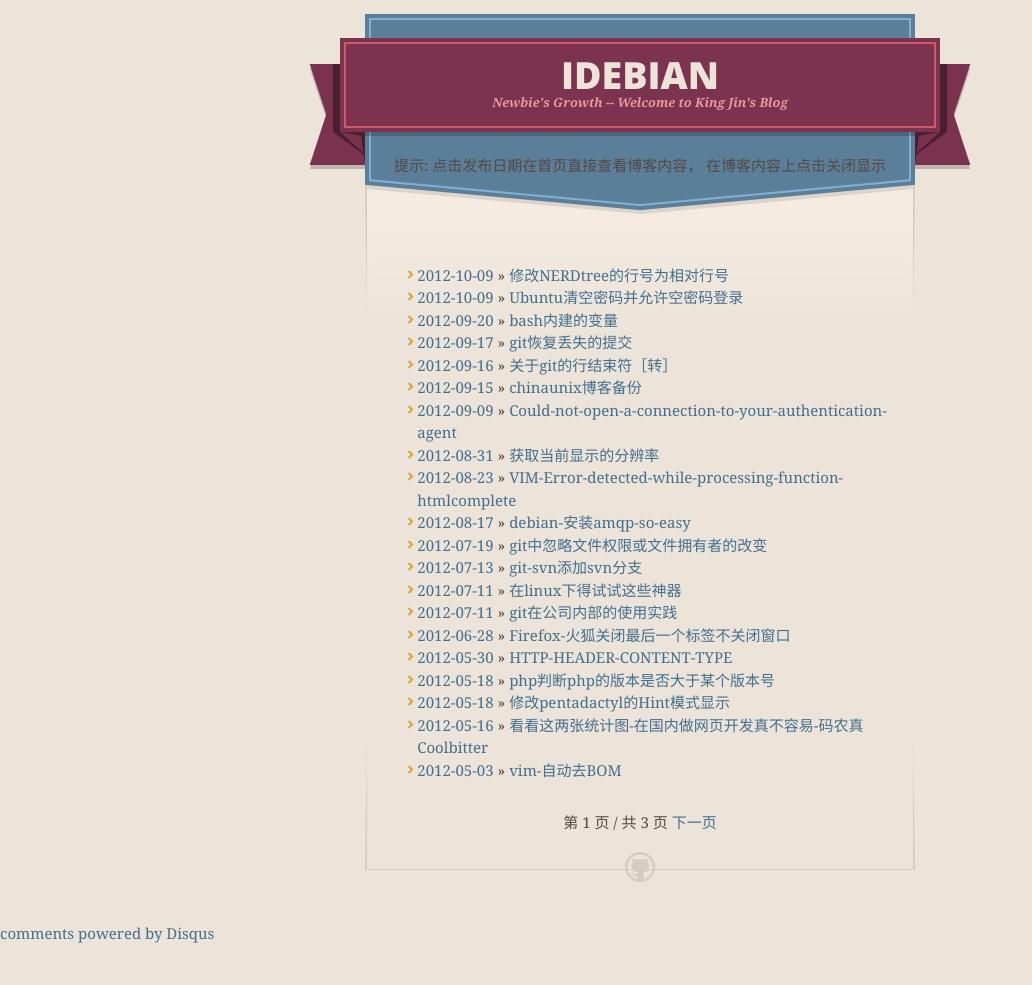
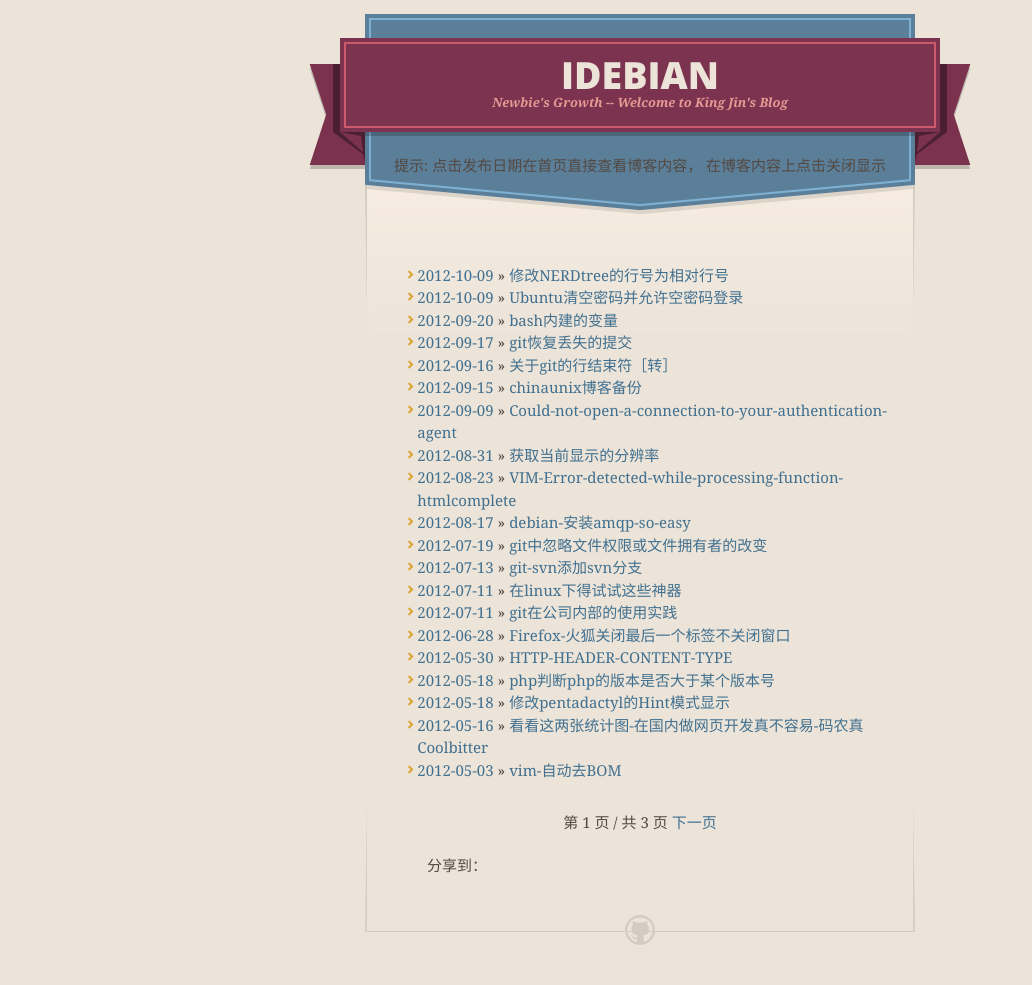
Before and after one commit to yjqg6666/yjqg6666.github.com, a Jekyll site: the page built from index.html, in a window 1280 px wide. Shown: the whole page, without its empty margins (0-1032 px from the left). Built offline with Jekyll 4.4.1, drawn with Linux system fonts in a browser that asks for light colours; nearby versions of some CDN libraries; Markdown is read by kramdown in place of the engine named in the settings; the list of posts is cut into pages by our own code; comment, search, counter and statistics services are not loaded; before the commit the page ends 945 px from its top, so only the background shows below that.

Commit message:
disable disqus and use jiathis&uyan for discussion and sharing

```diff
--- a/_layouts/default.html
+++ b/_layouts/default.html
@@ -65,15 +65,43 @@
       {% else %}
           {{ content | newline_to_br }}
       {% endif %}
+        <!-- JiaThis Button BEGIN -->
+            <div class="jiathis_style" style="margin:20px auto 20px 40px;">
+                <span class="jiathis_txt">分享到：</span>
+                <a class="jiathis_button_qzone"></a>
+                <a class="jiathis_button_tsina"></a>
+                <a class="jiathis_button_tqq"></a>
+                <a class="jiathis_button_renren"></a>
+                <a class="jiathis_button_kaixin001"></a>
+                <a href="http://www.jiathis.com/share?uid=1694121" class="jiathis jiathis_txt jtico jtico_jiathis" target="_blank"></a>
+                <a class="jiathis_counter_style"></a>
+            </div>
+            <script type="text/javascript">
+                var post_identifier ='{{ page.id }}';
+                var post_title = '{{ page.title }}';
+                var port_str = location.port.length == 0 ? '' : ':'+location.port;
+                var post_url = location.protocol + '//' + location.host + port_str + '{{ page.url }}';
+                var jiathis_config = {
+                    data_track_clickback:true,
+                    url:post_url,
+                    title:post_title + '##',
+                    hideMore:true
+                };
+            </script>
+            <script type="text/javascript" src="http://v3.jiathis.com/code/jia.js?uid=1347505285221609" charset="utf-8" async="true"></script>
+        <!-- JiaThis Button END -->
+
       </section>
 
       <footer>
         <p></p>
         <span class="octocat"></span>
       </footer>
+    </div>
 
-    </div>
-    <div id="disqus_thread" style="margin:0 auto;width:670px;display:block;"></div>
+    {% comment %}
+    <!-- disqus begin disabled -->
+    <div id="disqus_thread" style="margin:0 auto;width:670px;display:none;"></div>
     <script type="text/javascript">
         var disqus_shortname = 'idebian';
         var disqus_identifier='{{ page.id }}';
@@ -94,5 +122,13 @@
     </script>
     <noscript>Please enable JavaScript to view the <a href="http://disqus.com/?ref_noscript">comments powered by Disqus.</a></noscript>
     <a href="http://disqus.com" class="dsq-brlink">comments powered by <span class="logo-disqus">Disqus</span></a>
+    <!-- disqus disabled end -->
+    {% endcomment %}
+
+    <!-- UY BEGIN -->
+    <div id="uyan_frame" style="margin: 0 auto;width: 670px;display:block;"></div>
+    <script type="text/javascript" id="UYScript" src="http://v1.uyan.cc/js/iframe.js?UYUserId=1694121" async="true"></script>
+    <!-- UY END -->
+
   </body>
 </html>
```
